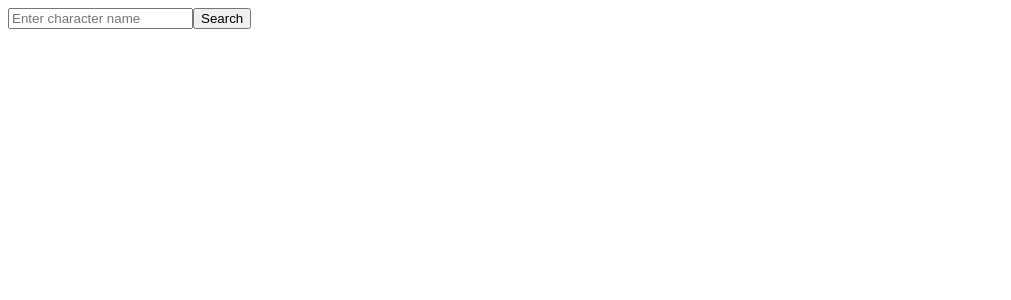
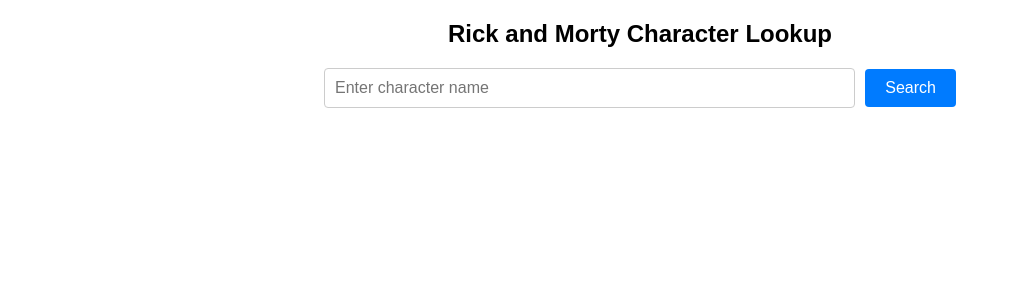
Before and after one commit to mackjann/vue-spa, a Vue app: page / in a window 1280 px wide. Shown: the top 300 px of the page, without its empty margins (0-1011 px from the left). Built offline with nearby package versions, Linux system fonts and the light colour scheme.

Commit message:
styling changes, removed results, title change

```diff
--- a/src/App.vue
+++ b/src/App.vue
@@ -9,8 +9,15 @@
 
 <template>
   <div>
+    <h2>Rick and Morty Character Lookup</h2>
     <SearchForm />
   </div>
 </template>
 
-<style scoped></style>
+<style scoped>
+h2 {
+  display: flex;
+  justify-content: center;
+  font-family: sans-serif;
+}
+</style>
--- a/src/components/SearchForm.vue
+++ b/src/components/SearchForm.vue
@@ -24,16 +24,12 @@
       }
     },
   },
-  watch: {
-    characters: function (newCharacters) {
-      console.log("Characters changed:", newCharacters);
-    },
-  },
 };
 </script>
 
 <template>
-  <div>
+  <div className="container">
+    <div className="formWrapper">
       <form @submit.prevent="searchCharacters">
         <input
           v-model="searchQuery"
@@ -43,17 +39,63 @@
         <button type="submit">Search</button>
       </form>
       <div v-if="errorMessage">{{ errorMessage }}</div>
-
-    <div v-if="characters.length > 0">
-      <h2>Search Results</h2>
-      <ul>
-        <li v-for="character in characters" :key="character.id">
-          {{ character.name }} - {{ character.species }} -
-          {{ character.status }}
-        </li>
-      </ul>
     </div>
   </div>
 </template>
 
-<style scoped></style>
+<style scoped>
+.container {
+  display: flex;
+  justify-content: center;
+  flex-direction: column;
+  align-items: center;
+}
+.formWrapper {
+  width: 50%;
+}
+
+h2 {
+  font-size: 20px;
+  margin-top: 20px;
+}
+
+ul {
+  list-style-type: none;
+  padding: 0;
+}
+
+li {
+  margin-bottom: 10px;
+  font-size: 16px;
+}
+
+/* Input and Button Styles */
+form {
+  display: flex;
+  align-items: center;
+  margin-bottom: 20px;
+}
+
+input[type="text"] {
+  flex: 1;
+  padding: 10px;
+  border: 1px solid #ccc;
+  border-radius: 4px;
+  font-size: 16px;
+}
+
+button[type="submit"] {
+  background-color: #007bff;
+  color: #fff;
+  border: none;
+  border-radius: 4px;
+  padding: 10px 20px;
+  margin-left: 10px;
+  cursor: pointer;
+  font-size: 16px;
+}
+
+button[type="submit"]:hover {
+  background-color: #0056b3;
+}
+</style>
```
Lines whose indentation alone changed are shown as unchanged.
